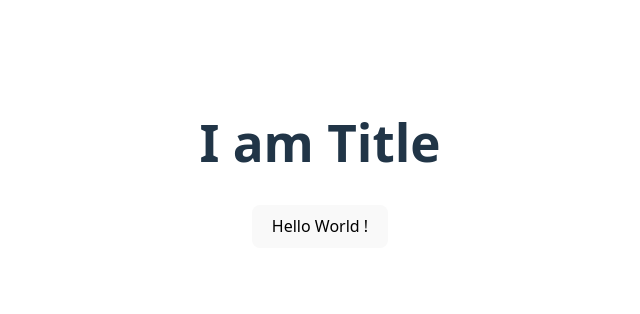
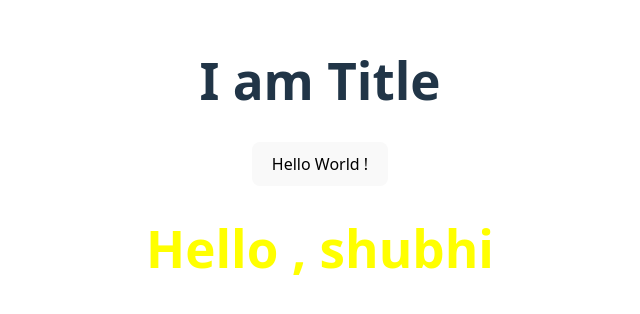
Before and after one commit to Shubhi89/learning_react, a React (Vite) app: page / in a window 1280 px wide. Shown: the part 236-550 px from the top of the page, without its empty margins (320-960 px from the left). Built offline with nearby package versions, Linux system fonts and the light colour scheme.

Commit message:
a small learning activity

```diff
--- a/src/App.jsx
+++ b/src/App.jsx
@@ -1,5 +1,6 @@
 import "./App.css";
-
+import "./msgBox.jsx";
+import MsgBox from "./msgBox.jsx";
 function Title() {
   return <h1>I am <span>Title</span></h1>;
 }
@@ -9,6 +10,7 @@ function App() {
     <div>
       <Title />
       <button>Hello World !</button>
+      <MsgBox userName="shubhi" textColor="yellow"/>
     </div>
   );
 }
--- /dev/null
+++ b/src/msgBox.jsx
@@ -0,0 +1,6 @@
+export default function MsgBox({userName , textColor}) {
+    let styles = {color : textColor};
+    return (
+        <h1 style={styles}>Hello , {userName}</h1>
+    );
+}
```
